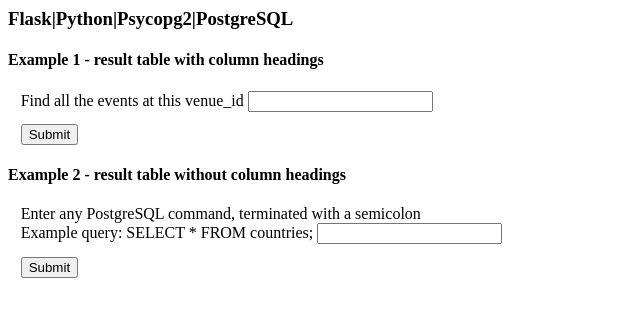
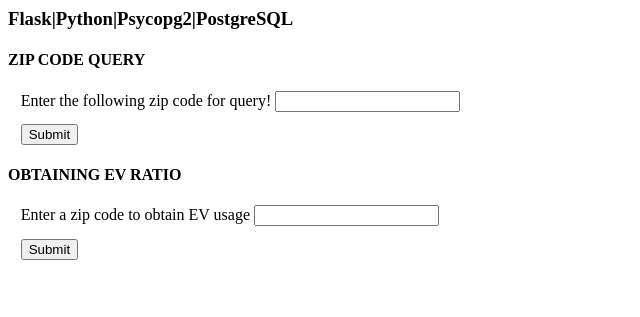
Before and after one commit to WhoBeYe/GHG_CAB_Project, a Flask app: page / in a window 1280 px wide. Shown: the top 317 px of the page, without its empty margins (0-640 px from the left). Run offline with Flask 3, Linux system fonts and the light colour scheme; some libraries are stand-ins or nearby versions.

Commit message:
Added query UI for ev ratio

```diff
--- a/app.py
+++ b/app.py
@@ -94,18 +94,26 @@ app = Flask(__name__)
 def form():
     return render_template('my-form.html')
 
-# handle venue POST and serve result web page
-@app.route('/venue-handler', methods=['POST'])
-def venue_handler():
-    rows = connect('SELECT venue_id, title FROM events WHERE venue_id = ' + request.form['venue_id'] + ';')
-    heads = ['venue_id', 'title']
+# handle venue POST and serve result web page (TEST- Remove later)
+@app.route('/zip-handler', methods=['POST'])
+def zip_handler():
+    rows = connect('SELECT * FROM zip_code WHERE zip = ' + request.form['zip'] + ';')
+    heads = ['zip', 'city']
     return render_template('my-result.html', rows=rows, heads=heads)
 
-# handle query POST and serve result web page
-@app.route('/query-handler', methods=['POST'])
-def query_handler():
-    rows = connect(request.form['query'])
-    return render_template('my-result.html', rows=rows)
+@app.route('/ev_ratio-handler', methods=['POST'])
+def ev_ratio_handler():
+    rows = connect('SELECT contains_2_main.mun_name, contains_2_main.zip, EV_ratio.num_evs, EV_ratio.percentage, contains_2_main.total_personal FROM contains_2_main INNER JOIN EV_ratio ON contains_2_main.zip = EV_ratio.zip WHERE contains_2_main.zip = ' + request.form['zip'] + ';')
+    heads = ['Municipality', 'Zip Code', '# Of EVs', 'Ratio of EVs', 'Number of Personal Vehicles']
+    return render_template('my-result.html', rows=rows, heads=heads)
+
+
+
+# # handle query POST and serve result web page
+# @app.route('/query-handler', methods=['POST'])
+# def query_handler():
+#     rows = connect(request.form['query'])
+#     return render_template('my-result.html', rows=rows)
 
 if __name__ == '__main__':
     app.run(debug = True)
--- a/templates/my-form.html
+++ b/templates/my-form.html
@@ -7,22 +7,20 @@
     <body>
 	    <h3>Flask|Python|Psycopg2|PostgreSQL</h3>
 
-	    <h4>Example 1 - result table with column headings</h4>
-        <form action="/venue-handler" method="POST">
+	    <h4>ZIP CODE QUERY</h4>
+        <form action="/zip-handler" method="POST">
             <div>
-                Find all the events at this venue_id
-                <input type="text" name="venue_id">
+                 Enter the following zip code for query!
+                <input type="text" name="zip">
             </div>
                 <input type="submit" value="Submit">
         </form>
 
-	    <h4>Example 2 - result table without column headings</h4>
-        <form action="/query-handler" method="POST">
+	    <h4>OBTAINING EV RATIO</h4>
+        <form action="/ev_ratio-handler" method="POST">
             <div>
-		        Enter any PostgreSQL command, terminated with a semicolon
-                <br />
-	            Example query: SELECT * FROM countries;
-		        <input type="text" name="query">
+                Enter a zip code to obtain EV usage
+		        <input type="text" name="zip">
             </div>
                 <input type="submit" value="Submit">
         </form>
```
